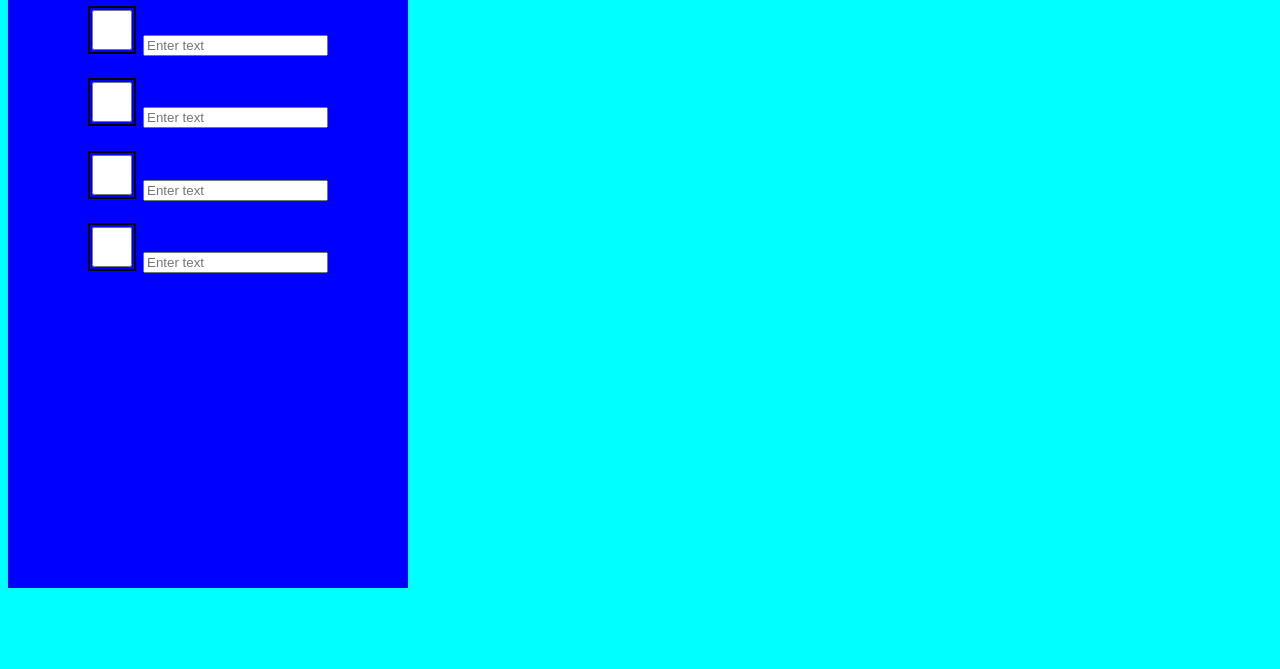
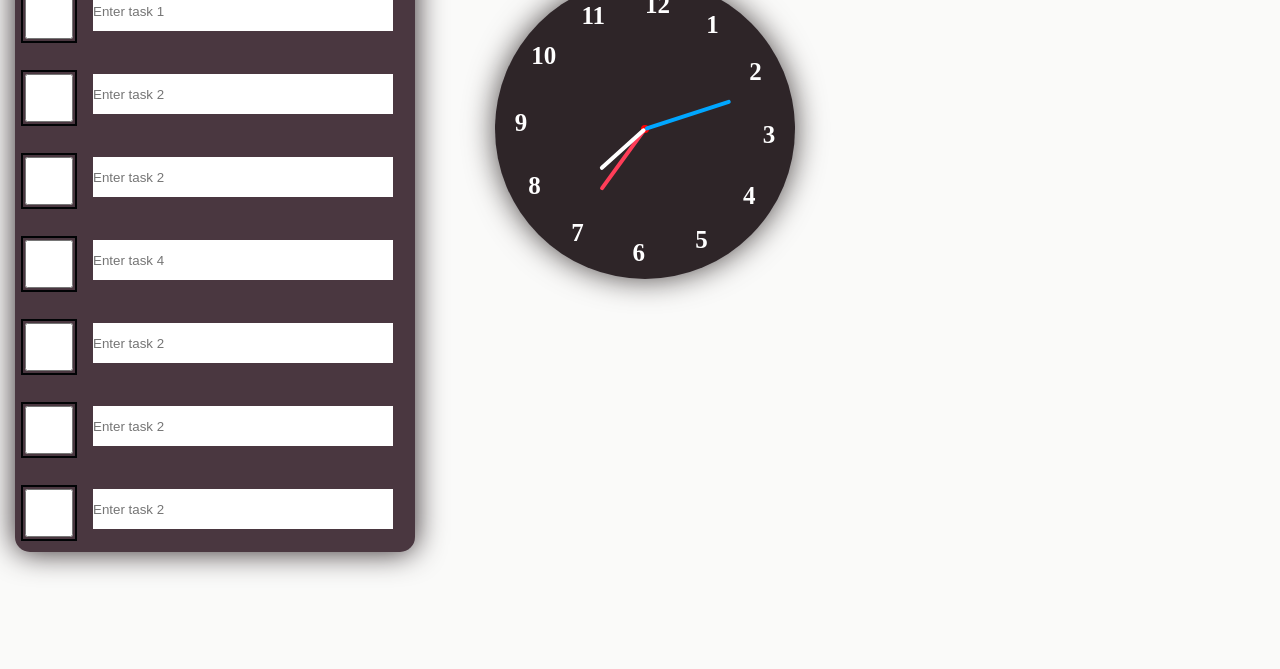
Before and after one commit to yuvank-chaudhary/to-do-application, a plain HTML site: page index.html in a window 1280 px wide. Shown: the part 131-800 px from the top of the page. Drawn offline with Linux system fonts and the light colour scheme.

Commit message:
adding clock to the project

```diff
--- a/first.js
+++ b/first.js
@@ -1 +1,22 @@
-//alert("hello world")
+let hr= document.getElementById("hrs");
+let mint= document.getElementById("mint");
+let sec= document.getElementById("sec");
+
+function displayTime(){
+    let date = new Date();
+
+    // getting hours,minutes,second from date
+    let hh = date.getHours();
+    let mm = date.getMinutes();
+    let ss = date.getSeconds();
+
+    let hRotation = (30*hh + mm/2);
+    let mRotation = (6*mm);
+    let sRotation = (6*ss);
+
+    hr.style.transform = `rotate(${hRotation}deg)`;
+    mint.style.transform = `rotate(${mRotation}deg)`;
+    sec.style.transform = `rotate(${sRotation}deg)`;
+};
+
+setInterval(displayTime,1000);
--- a/index.html
+++ b/index.html
@@ -7,35 +7,113 @@
   <body>
     <div class="nevbar"></div>
 
+    <div class="both">
       <div class="to-do">
-      <h1>TO-DO LIST</h1>
-      <label>
-        <h1>
-          <input type="checkbox" name="task" value="done" class="box"/>
-          <input type="text" name="task" placeholder="Enter text"/>
-        </h1>
+        <h1><div class="list">TO-DO LIST</div></h1>
+        <label class="task-row">
+            <input type="checkbox" name="task" value="done" class="box" />
+            <input
+              type="text"
+              name="task"
+              placeholder="Enter task 1"
+              class="text_box"
+            />
         </label>
 
-      <lebal>
-        <h1>
+        <lebal class="task-row">
             <input type="checkbox" name="task" value="done" class="box" />
-          <input type="text" name="task" placeholder="Enter text"/>
-        </h1>
+            <input
+              type="text"
+              name="task"
+              placeholder="Enter task 2"
+              class="text_box"
+            />
         </lebal>
 
-      <lebal>
-        <h1>
-          <input type="checkbox" name="task" value="done"  class="box"/>
-          <input type="text" name="task" placeholder="Enter text"/>
-        </h1>
+        <lebal class="task-row">
+            <input type="checkbox" name="task" value="done" class="box" />
+            <input
+              type="text"
+              name="task"
+              placeholder="Enter task 2"
+              class="text_box"
+            />
         </lebal>
 
-      <lebal>
-        <h1>
+        <lebal class="task-row">
             <input type="checkbox" name="task" value="done" class="box" />
-          <input type="text" name="task" placeholder="Enter text"/>
-        </h1>
+            <input
+              type="text"
+              name="task"
+              placeholder="Enter task 4"
+              class="text_box"
+            />
         </lebal>
+
+        <lebal class="task-row">
+            <input type="checkbox" name="task" value="done" class="box" />
+            <input
+              type="text"
+              name="task"
+              placeholder="Enter task 2"
+              class="text_box"
+            />
+        </lebal>
+
+        <lebal class="task-row">
+            <input type="checkbox" name="task" value="done" class="box" />
+            <input
+              type="text"
+              name="task"
+              placeholder="Enter task 2"
+              class="text_box"
+            />
+        </lebal>
+
+        <lebal class="task-row">
+            <input type="checkbox" name="task" value="done" class="box" />
+            <input
+              type="text"
+              name="task"
+              placeholder="Enter task 2"
+              class="text_box"
+            />
+        </lebal>
+      </div>
+
+
+
+
+
+
+      <div class="fixing">
+      <!-------------------------------- clock -------------------------------------->
+      <div class="container">
+        <div class="clock">
+          <div style="--clr: #ff3d58; --h: 75px" class="hand" id="hrs">
+            <i></i>
+          </div>
+          <div style="--clr: #00a6ff; --h: 90px" class="hand" id="mint">
+            <i></i>
+          </div>
+          <div style="--clr: #fff; --h: 60px" class="hand" id="sec">
+            <i></i>
+          </div>
+          <span style="--i: 1"><b>1</b></span>
+          <span style="--i: 2"><b>2</b></span>
+          <span style="--i: 3"><b>3</b></span>
+          <span style="--i: 4"><b>4</b></span>
+          <span style="--i: 5"><b>5</b></span>
+          <span style="--i: 6"><b>6</b></span>
+          <span style="--i: 7"><b>7</b></span>
+          <span style="--i: 8"><b>8</b></span>
+          <span style="--i: 9"><b>9</b></span>
+          <span style="--i: 10"><b>10</b></span>
+          <span style="--i: 11"><b>11</b></span>
+          <span style="--i: 12"><b>12</b></span>
+        </div>
+      </div>
+      </div>
     </div>
   </body>
   <script src="./first.js"></script>
--- a/style.css
+++ b/style.css
@@ -1,27 +1,130 @@
-body{
-    background-color: aqua;
+* {
+    padding: 0%;
+    margin: 0%;
+    border: 0px;
+
 }
 
-.nevbar{
-    background-color: black;
+body {
+    background-color: #fafaf9;
+}
+
+.both {
+    display: flex;
+    flex-wrap: wrap;
+    gap: 30px;
+}
+
+.nevbar {
+    background-color: #2e2528;
     display: flex;
     height: 2rem;
 }
 
-.to-do{
-    margin-top: 20px;
-    background-color: blue;
+.to-do {
+    box-shadow: 0px 0px 30px #2e2528;
+    margin-top: 15px;
+    margin-left: 15px;
+    background-color: #4a3740;
     width: 50vh;
-    height: 80vh;
+    height: auto;
+    border-radius: 15px;
 }
 
-h1{
+.task-row {
+    display: flex;
+    /* align-items: flex-start; */
+    justify-content: flex-start;
+    gap: 15px;
+    margin-top: 20px;
+    width: 100%;
+}
+
+.box {
+    text-align: left;
+    margin-left: 10px;
+    margin-bottom: 15px;
+    height: 3rem;
+    width: 3rem;
+    outline: 2.5px solid #010305;
+    outline-offset: 2px;
+    border: 0px 0px 0px 0px;
+    padding: 0%;
+}
+
+.text_box {
+    text-align: left;
+    margin-left: 5px;
+    height: 40px;
+    width: 75%;
+    border: 0px 0px 0px 0px;
+}
+
+.list {
+    border-top-left-radius: 15px;
+    border-top-right-radius: 15px;
+    background-color: #f43f5e;
+    text-align: center;
+
+}
+
+
+
+/*------------------------------- clock ----------------------------------------*/
+
+.fixing{
+    width: 50vh;
+    height: 50vh;
+    display: flex;
+    justify-content: center;
+    align-items: center;
+}
+.clock {
+    font-size: 25px;
+    color: white;
+    margin-top: 20px;
+    height: 300px;
+    width: 300px;
+    background-color: #2e2528;
+    border-radius: 50%;
+    box-shadow: 0px 0px 30px 0px rgb(77, 71, 71);
+    position: relative;
+    display: flex;
+    justify-content: center;
+    align-items: center;
+}
+
+.clock span {
+    position: absolute;
+    transform: rotate(calc(30deg * var(--i)));
+    inset: 12px;
     text-align: center;
 }
 
-.box{
-    height: 40px;
-    width: 40px;
-    outline: 2.5px solid #010305;
-    outline-offset: 2px;
+.clock span b {
+    display: inline-block;
+    position: absolute;
+    transform: rotate(calc(-30deg * var(--i)));
 }
+
+.clock::before{
+            position: absolute;
+            content: "";
+            width: 8px;
+            height: 8px;
+            border-radius: 50%;
+            background-color: red;
+        }
+
+        .hand i{
+            height: var(--h);
+            width: 4px;
+            background-color: var(--clr);
+            position: absolute;
+            border-radius: 8px;
+        }
+        .hand{
+            display: flex;
+            justify-content: center;
+            align-items: flex-end;
+        }
```
Lines whose indentation alone changed are shown as unchanged.
